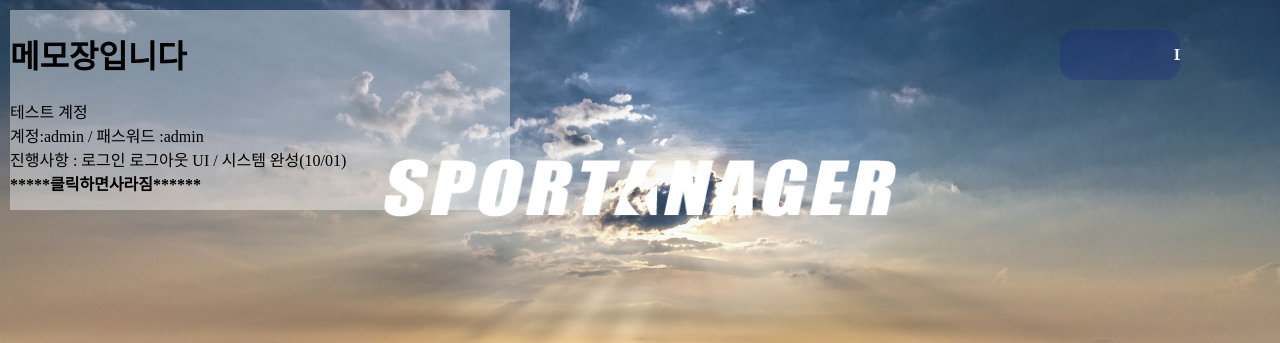
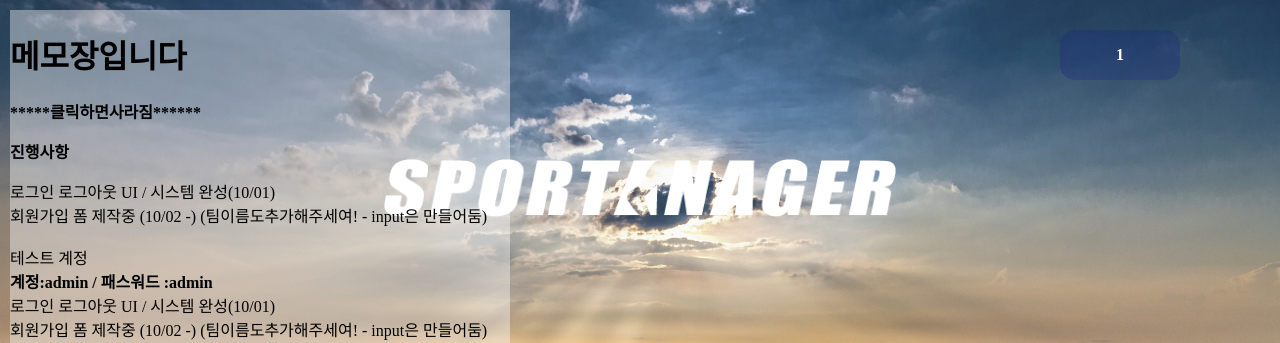
Before and after one commit to parkky0331/sportanager, a PHP site: page / in a window 1280 px wide. Shown: the top 343 px of the page. Run offline with PHP 8.4, Linux system fonts and the light colour scheme; the visitor is signed in with stand-in values (Sample User, id 1); some libraries are stand-ins or nearby versions.

Commit message:
회원가입 수정

```diff
--- a/index.php
+++ b/index.php
@@ -25,70 +25,13 @@
   <title></title>
   <link rel="stylesheet" href="css/style.css">
   <script src="https://ajax.googleapis.com/ajax/libs/jquery/3.3.1/jquery.min.js"></script>
-  <script src='//code.jquery.com/jquery.min.js'></script>
-  <script src='//cdnjs.cloudflare.com/ajax/libs/jquery.form/3.51/jquery.form.min.js'></script>
   <script src="js/event.js"></script>
   <script src="js/post_check.js"></script>
-<!--   <script>
-    $(function() {
-      $('#m_image').bind('change', function() {
-        $("<form action='upload_ok.php' enctype='multipart/form-data' method='post'/>")
-        .ajaxForm({
-          dataType: 'json',
-          beforeSend: function() {
-            $('#result').append( "beforeSend...\n" );
-          },
-          complete: function(data) {
-            $('#result')
-            .append( "complete...\n" )
-            .append( JSON.stringify( data.responseJSON ) + "\n" );
-          }
-        })
-        .append( $(this) )
-        .submit();
-      });
-    });
-  </script>
--->
-<!-- <script type="text/javascript">
-  $(document).ready(function() {
-
-    $("#m_image").submit( function(e){
-      e.preventDefault();
-
-      var datas, xhr;
-
-      datas = new FormData();
-      datas.append( 'service_image', $( '#profile_image' )[0].files[0] );
-
-      $.ajax({
-            url: someurl, // url where upload the image
-            contentType: 'multipart/form-data',
-            type: 'POST',
-            data: datas,
-            dataType: 'json',
-            mimeType: 'multipart/form-data',
-            success: function (data) {
-             alert( data.url );
-           },
-           error : function (jqXHR, textStatus, errorThrown) {
-            alert('ERRORS: ' + textStatus);
-          },
-          cache: false,
-          contentType: false,
-          processData: false
-        });
-    });
-
-  });
-
-</script>
--->
 <!-- 메모장CSS 완성시 삭제바람 -->
 <style media="screen">
 .memo{
   width: 500px;
-  height: 200px;
+  height: 500px;
   background-color: rgba(255,255,255,0.4);
   position: absolute;
   left: 10px;
@@ -100,16 +43,23 @@
 
 <body>
   <div class="wrap">
-
+    <!-- 메모장영역 완성시 삭제바람 -->
+    <!-- 메모장영역 완성시 삭제바람 -->
+    <!-- 메모장영역 완성시 삭제바람 -->
+    <!-- 메모장영역 완성시 삭제바람 -->
     <!-- 메모장영역 완성시 삭제바람 -->
 
     <div class="memo">
       <h1>메모장입니다</h1>
+       <b>*****클릭하면사라짐******</b>
+      <p><b>진행사항</b></p>
+      로그인 로그아웃 UI / 시스템 완성(10/01)</br>
+      회원가입 폼 제작중 (10/02 -) (팀이름도추가해주세여! - input은 만들어둠)</br></br>
+      테스트 계정</br>
+      <b>계정:admin / 패스워드 :admin</b></br>
+      로그인 로그아웃 UI / 시스템 완성(10/01)</br>
+      회원가입 폼 제작중 (10/02 -) (팀이름도추가해주세여! - input은 만들어둠)
 
-    테스트 계정</br>
-  계정:admin / 패스워드 :admin</br>
-진행사항 : 로그인 로그아웃 UI / 시스템 완성(10/01)</br>
-<b>*****클릭하면사라짐******</b>
 
 
 </div>
@@ -119,6 +69,11 @@
   })
 </script>
 <!-- 메모장영역 완성시 삭제바람 -->
+<!-- 메모장영역 완성시 삭제바람 -->
+<!-- 메모장영역 완성시 삭제바람 -->
+<!-- 메모장영역 완성시 삭제바람 -->
+<!-- 메모장영역 완성시 삭제바람 -->
+
 
 
 <section class="intor_section">
@@ -195,8 +150,8 @@
 
 
           <form class="login_form" action="login_proc.php" method="get">
-            <input type="text" name="m_id" placeholder="ID" autocomplete="off" class="login_input"></br>
-            <input type="password" name="m_pw" placeholder="PW" autocomplete="off" class="password_input">
+            <input type="text" name="m_id" placeholder="ID" autocomplete="off" class="login_input" required></br>
+            <input type="password" name="m_pw" placeholder="PW" autocomplete="off" class="password_input" required>
             <button type="submit" name="button" value="로그인" class="form_login_btn">로그인</button>
             <div class="login_box_close">닫기</div>
           </form>
@@ -205,17 +160,28 @@
 
       </div>
       <div class="select_join">
-        <div class="login_mark_people"></div>
 
-        <form class="logout_form" enctype="multipart/form-data" action="regi_proc.php" method="post" onSubmit="return post_check();">
-          <input type="text" name='m_id' placeholder="ID" autocomplete="off" class="login_input"><br>
-          <input type="password" name="m_pw" placeholder="PW" autocomplete="off" class="password_input"><br>
-          <input type="password" name="m_pwre" placeholder="PW_repeat" autocomplete="off" class="password_input"><br>
-          <input type="text" name="m_name" placeholder="NAME" autocomplete="off" class="password_input"><br>
-          <input type="file" name="m_image">
-          <button type="submit" name="button" value="회원가입" class="form_login_btn">회원가입</button>
-          <div class="login_box_close">닫기</div>
+        <!-- 회원가입폼 -->
+
+        <form class="join_form" enctype="multipart/form-data" name="wform`" action="regi_proc.php" method="post" onsubmit="return post_check()">
+          <h1>SIGN UP</h1>
+          <p>ID</p>
+          <input type="text" name='m_id' placeholder="ID" autocomplete="off" id="join_id" class="join_inset" required>
+          <p>PASSWORD</p>
+          <input type="password" name="m_pw" placeholder="PW" autocomplete="off" id="join_password" class="join_inset" required>
+          <p>Retry_password</p>
+          <input type="password" name="m_pwre" placeholder="PW_repeat" autocomplete="off" id="join_password" class="join_inset" required>
+          <p>NAME</p>
+          <input type="text" name="m_name" placeholder="NAME" autocomplete="off" id="join_name" class="join_inset" required>
+          <p>TEAM NAME</p>
+          <input type="text" name="m_tname" placeholder="NAME" autocomplete="off" id="join_teamname" class="join_inset" required>
+
+          <!-- <input type="file" name="m_image" id="upload_img"> -->
+
+          <input type="submit" name="button" value="회원가입" id="form_join_btn">
+
         </form>
+        <div class="login_box_close">닫기</div>
 
       </div>
 
@@ -227,7 +193,8 @@
 <div class="login_btn">
   <?php
   if ($login_check == true) {
-    echo "<marquee>Logged In [".$m_id."]</marquee>";//장난으로 마퀴태그 써봄 ㅋㅋㅋㅋ 한줄로 그냥 쓰면 아랫줄로 넘어가버림
+    echo "$m_id";
+    //장난으로 마퀴태그 써봄 ㅋㅋㅋㅋ 한줄로 그냥 쓰면 아랫줄로 넘어가버림
   }else{
     echo "Log In";
   }
```
Also changed, not shown: css/style.css (+82 -6 lines), regi_proc.php (+78 -39 lines), team.php (+3 -4 lines).
